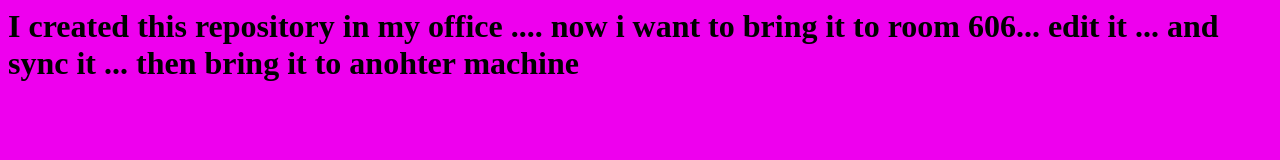
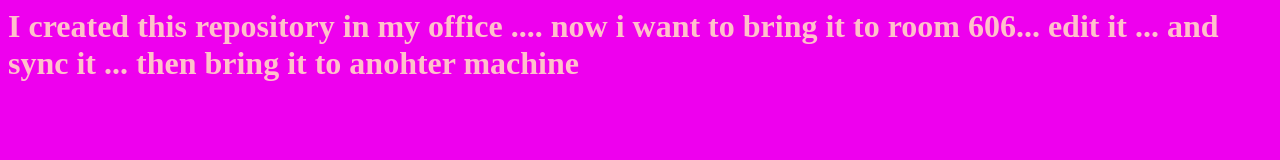
Before and after one commit to dmarcinkowski/606-Test-Repository, a plain HTML site: page index.html in a window 1280 px wide. Drawn offline with Linux system fonts and the light colour scheme.

Commit message:
pink
pink

```diff
--- a/index.html
+++ b/index.html
@@ -4,6 +4,7 @@
 <style>
 
 body {background-color: #ee00ee;}
+h1 { color: pink;}
 
 </style>
 </head>
```
